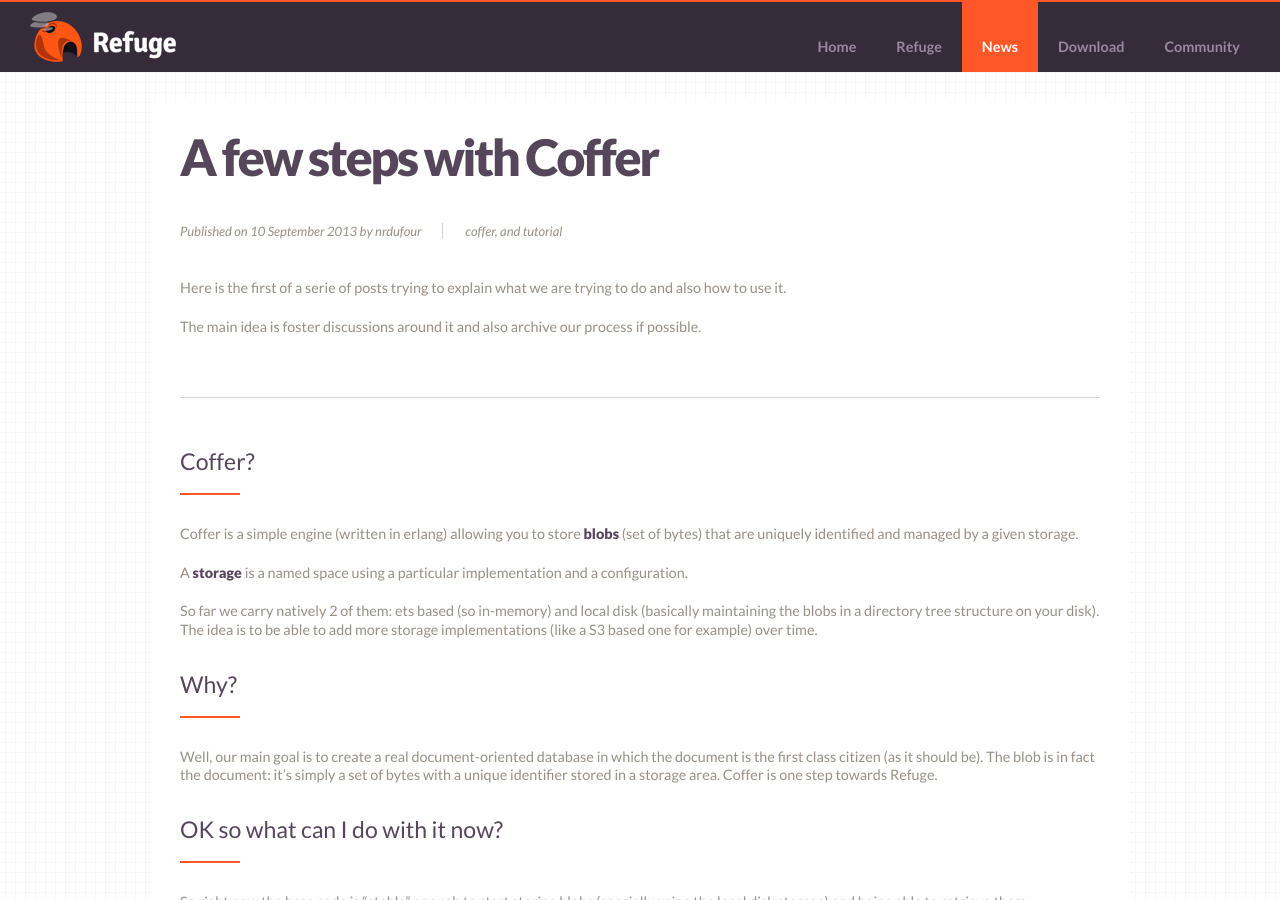
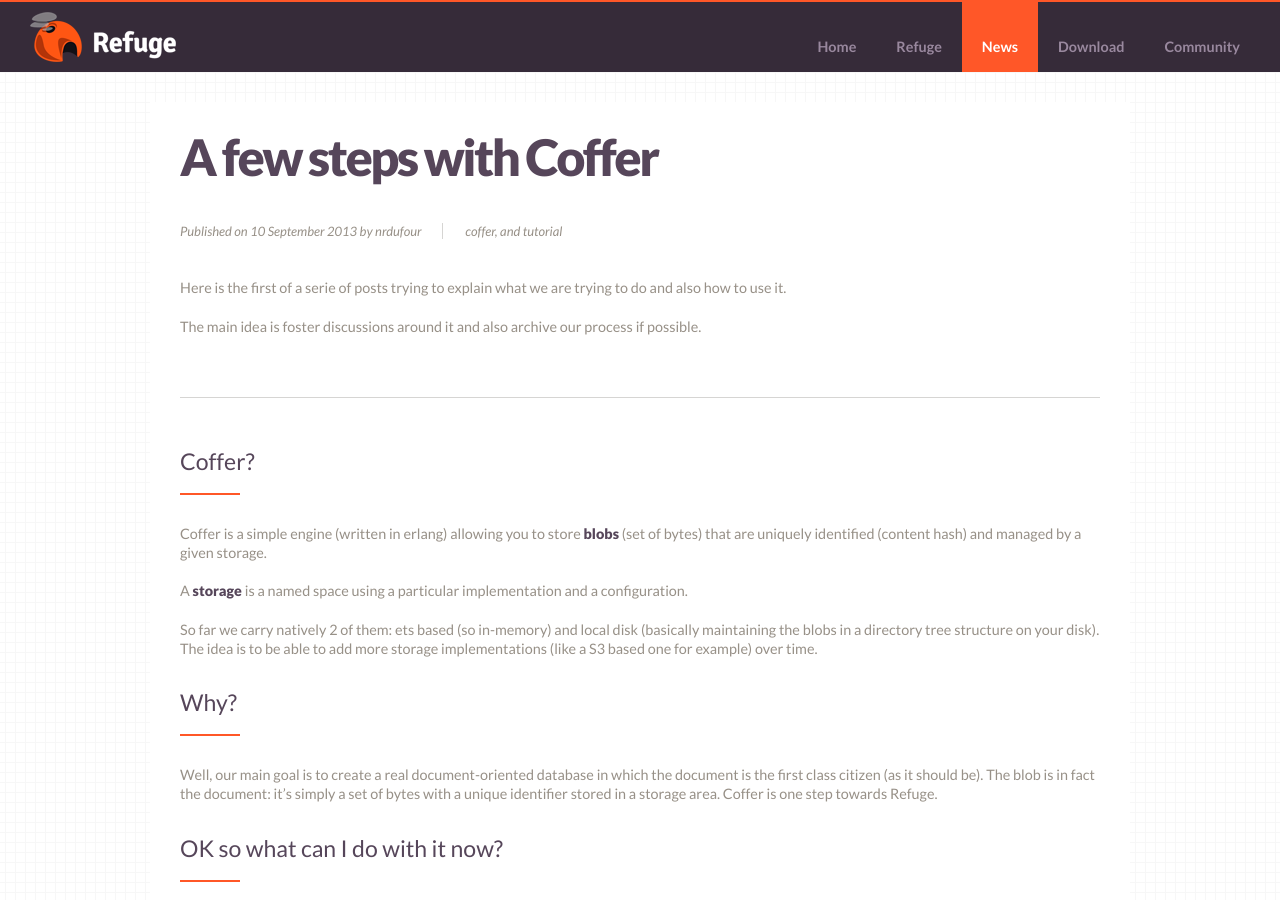
Before and after one commit to refuge/refuge.io, a Jekyll site: the page built from news/_posts/2013-09-10-a-few-steps-with-coffer.md, in a window 1280 px wide and 900 px high. Built offline with Jekyll 4.4.1, drawn with Linux system fonts in a browser that asks for light colours; nearby versions of some CDN libraries.

Commit message:
Updated 2013-09-10-a-few-steps-with-coffer.md

```diff
--- a/news/_posts/2013-09-10-a-few-steps-with-coffer.md
+++ b/news/_posts/2013-09-10-a-few-steps-with-coffer.md
@@ -13,7 +14,7 @@ The main idea is foster discussions around it and also archive our process if po
 
 ### Coffer?
 
-Coffer is a simple engine (written in erlang) allowing you to store **blobs** (set of bytes) that are uniquely identified and managed by a given storage.
+Coffer is a simple engine (written in erlang) allowing you to store **blobs** (set of bytes) that are uniquely identified (content hash) and managed by a given storage.
 
 A **storage** is a named space using a particular implementation and a configuration.
 
```
Also changed, not shown: other parts of news/_posts/2013-09-10-a-few-steps-with-coffer.md (+2 -1 lines).
